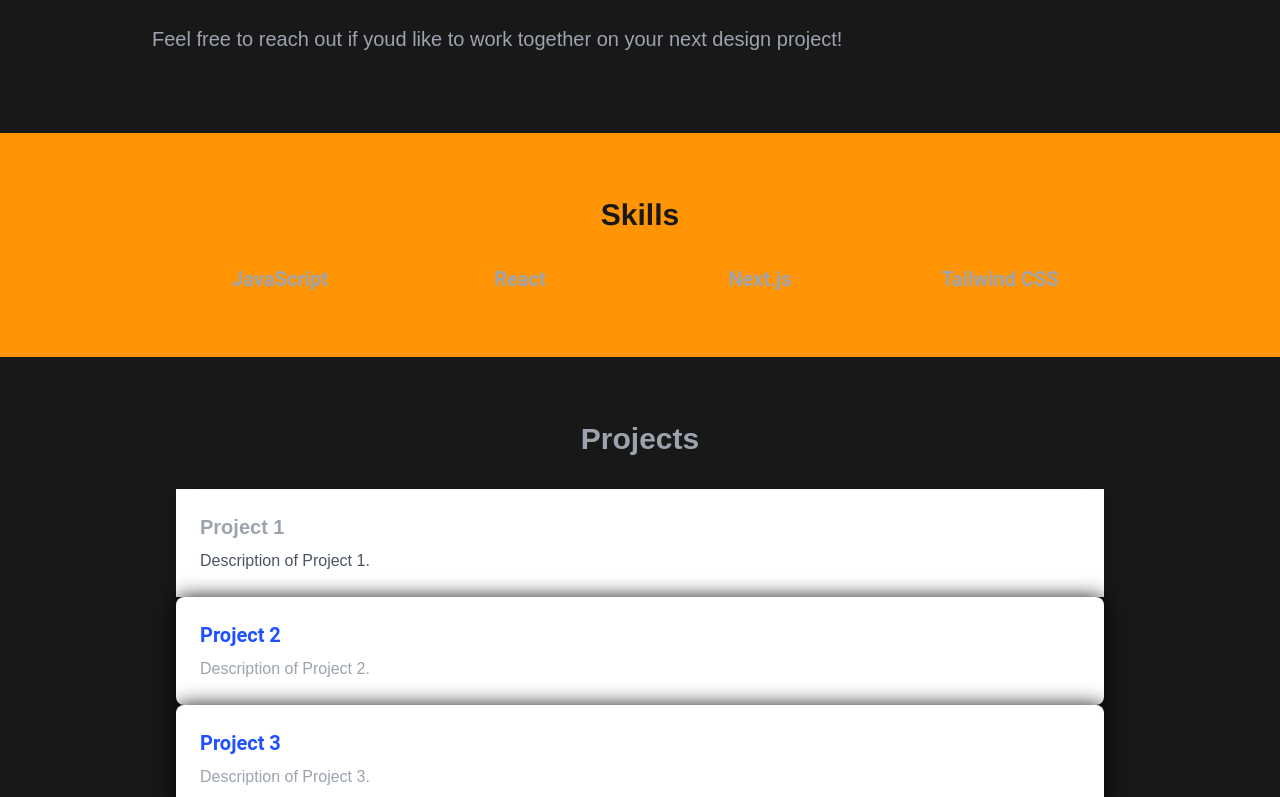
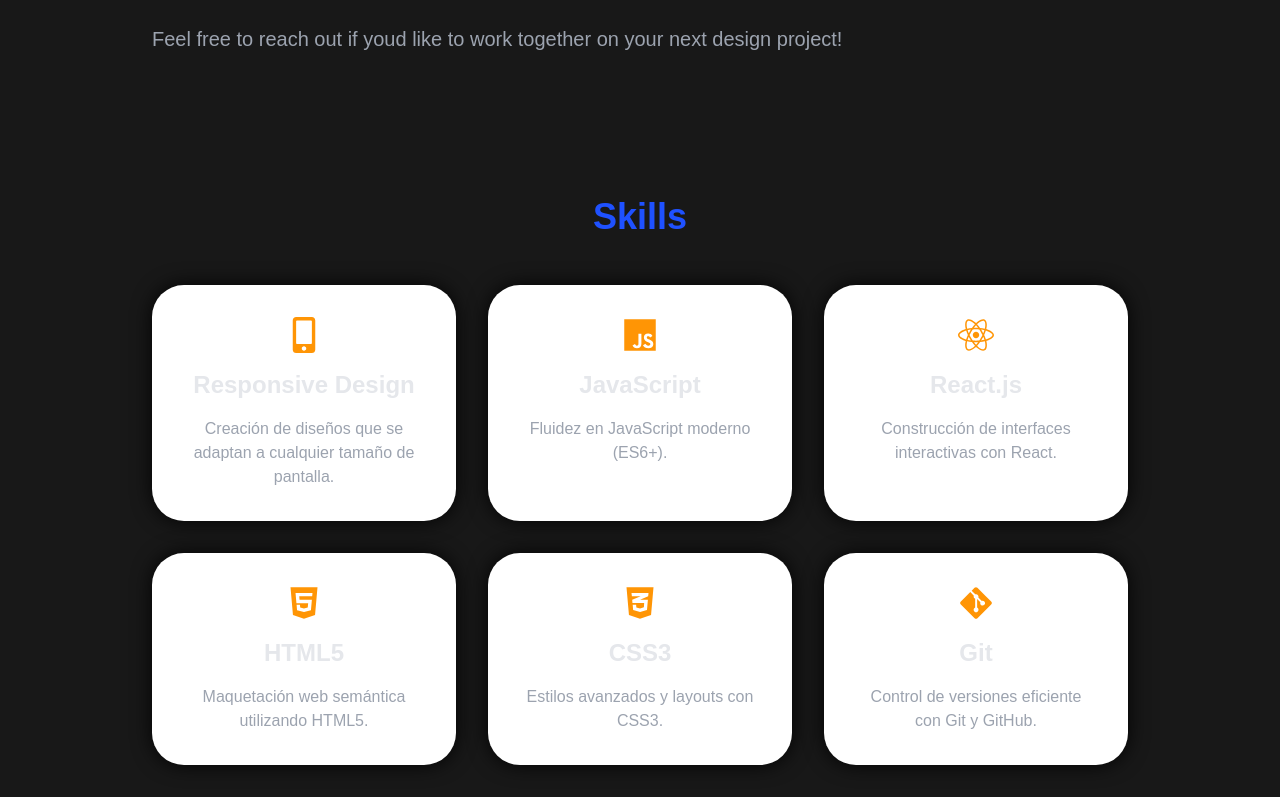
Before and after one commit to pablitomartinez/mi-web, a Next.js app: page / in a window 1280 px wide. Shown: the part 1183-1980 px from the top of the page. Built offline with nearby package versions, Linux system fonts and the light colour scheme.

Commit message:
feat: se mejoro la ui de componente skills

```diff
--- a/src/app/Skills.tsx
+++ b/src/app/Skills.tsx
@@ -1,29 +1,70 @@
-// components/Skills.tsx
+import {
+  FaMobileAlt,
+  FaJs,
+  FaReact,
+  FaHtml5,
+  FaCss3Alt,
+  FaGitAlt,
+} from "react-icons/fa";
 
-const Skills = () => {
+const skills = [
+  {
+    title: "Responsive Design",
+    description:
+      "Creación de diseños que se adaptan a cualquier tamaño de pantalla.",
+    icon: <FaMobileAlt className="text-accent text-4xl" />,
+  },
+  {
+    title: "JavaScript",
+    description: "Fluidez en JavaScript moderno (ES6+).",
+    icon: <FaJs className="text-accent text-4xl" />,
+  },
+  {
+    title: "React.js",
+    description: "Construcción de interfaces interactivas con React.",
+    icon: <FaReact className="text-accent text-4xl" />,
+  },
+  {
+    title: "HTML5",
+    description: "Maquetación web semántica utilizando HTML5.",
+    icon: <FaHtml5 className="text-accent text-4xl" />,
+  },
+  {
+    title: "CSS3",
+    description: "Estilos avanzados y layouts con CSS3.",
+    icon: <FaCss3Alt className="text-accent text-4xl" />,
+  },
+  {
+    title: "Git",
+    description: "Control de versiones eficiente con Git y GitHub.",
+    icon: <FaGitAlt className="text-accent text-4xl" />,
+  },
+];
+
+const SkillsSection = () => {
   return (
-    <section id="skills" className="py-16 bg-accent text-text">
-      <div className="container mx-auto px-6">
-        <h2 className="text-3xl font-heading font-bold text-center mb-8 text-primary">
+    <section id="skills" className="min-h-screen bg-primary py-16 px-6">
+      <div className="container mx-auto">
+        <h2 className="text-4xl font-bold text-center text-secondary mb-12">
           Skills
         </h2>
-        <div className="grid grid-cols-2 md:grid-cols-4 gap-8 text-center">
-          <div>
-            <p className="text-xl font-sans font-semibold">JavaScript</p>
-          </div>
-          <div>
-            <p className="text-xl font-sans font-semibold">React</p>
-          </div>
-          <div>
-            <p className="text-xl font-sans font-semibold">Next.js</p>
-          </div>
-          <div>
-            <p className="text-xl font-sans font-semibold">Tailwind CSS</p>
-          </div>
+        <div className="grid grid-cols-1 sm:grid-cols-2 lg:grid-cols-3 gap-8">
+          {skills.map((skill) => (
+            <div
+              key={skill.title}
+              className="bg-background p-8 rounded-4xl shadow-custom-dark hover:shadow-xl transform hover:scale-105 transition-all duration-300"
+            >
+              <div className="flex justify-center mb-4">{skill.icon}</div>
+              <h3 className="text-2xl font-bold text-center text-gray-200 mb-4">
+                {skill.title}
+              </h3>
+              <p className="text-center text-text">{skill.description}</p>
+            </div>
+          ))}
         </div>
       </div>
     </section>
   );
 };
 
-export default Skills;
+export default SkillsSection;
```
